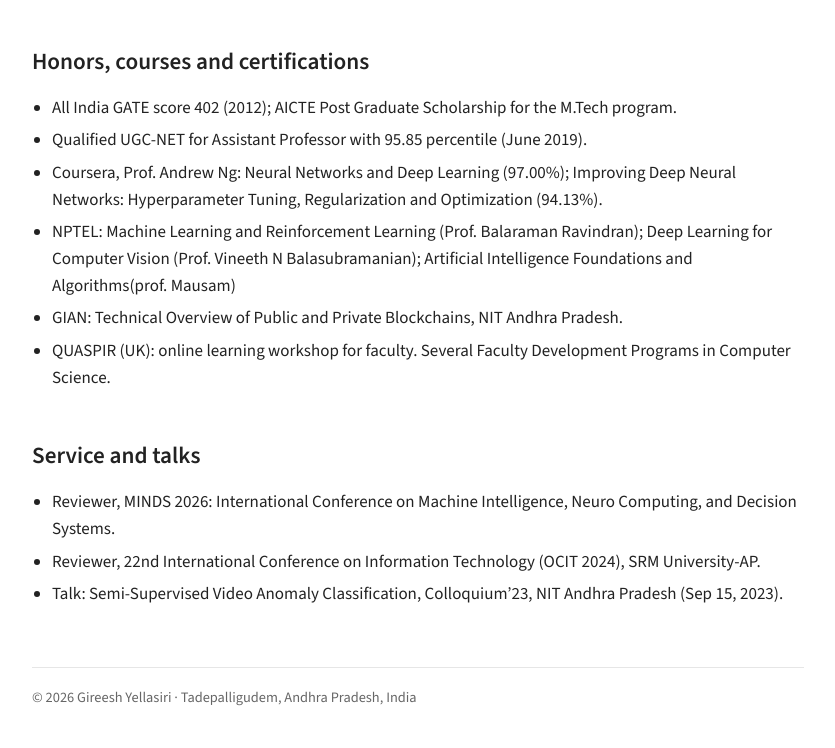
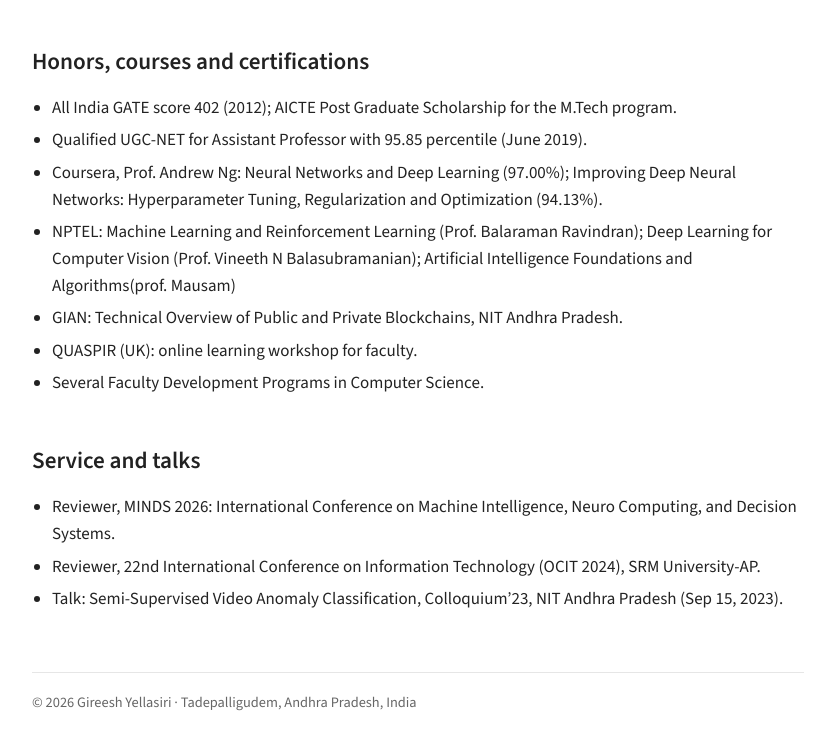
Before and after one commit to gireeshyellasiri/gireeshyellasiri.github.io, a plain HTML site: page index.html in a window 1280 px wide. Shown: the part 2344-3092 px from the top of the page, without its empty margins (222-1057 px from the left). Drawn offline with nearby package versions, Linux system fonts and the light colour scheme.

Commit message:
honors_updated

```diff
--- a/index.html
+++ b/index.html
@@ -181,7 +181,8 @@ footer{margin-top:60px;padding-top:18px;border-top:1px solid var(--line);color:v
       <li>Coursera, Prof. Andrew Ng: Neural Networks and Deep Learning (97.00%); Improving Deep Neural Networks: Hyperparameter Tuning, Regularization and Optimization (94.13%).</li>
       <li>NPTEL: Machine Learning and Reinforcement Learning (Prof. Balaraman Ravindran); Deep Learning for Computer Vision (Prof. Vineeth N Balasubramanian); Artificial Intelligence Foundations and Algorithms(prof. Mausam)</li>
       <li>GIAN: Technical Overview of Public and Private Blockchains, NIT Andhra Pradesh.</li>
-      <li>QUASPIR (UK): online learning workshop for faculty. Several Faculty Development Programs in Computer Science.</li>
+      <li>QUASPIR (UK): online learning workshop for faculty. </li>
+      <li>Several Faculty Development Programs in Computer Science.</li>
     </ul>
   </section>
 
```
